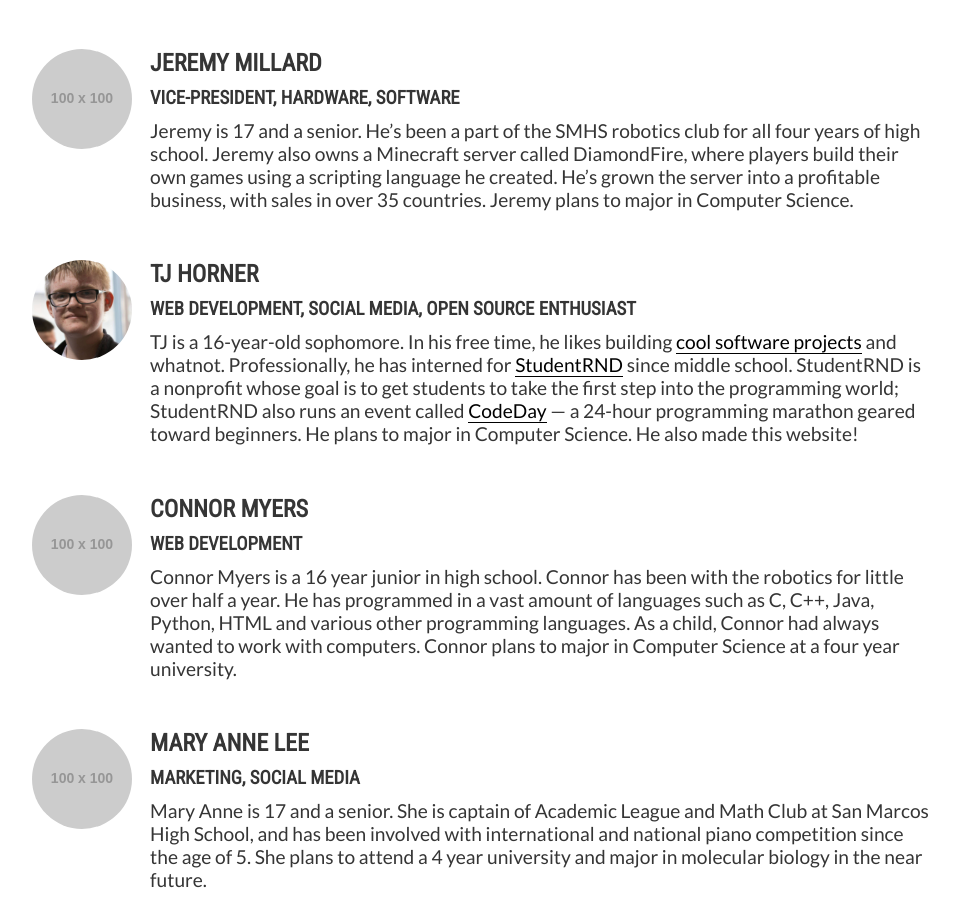
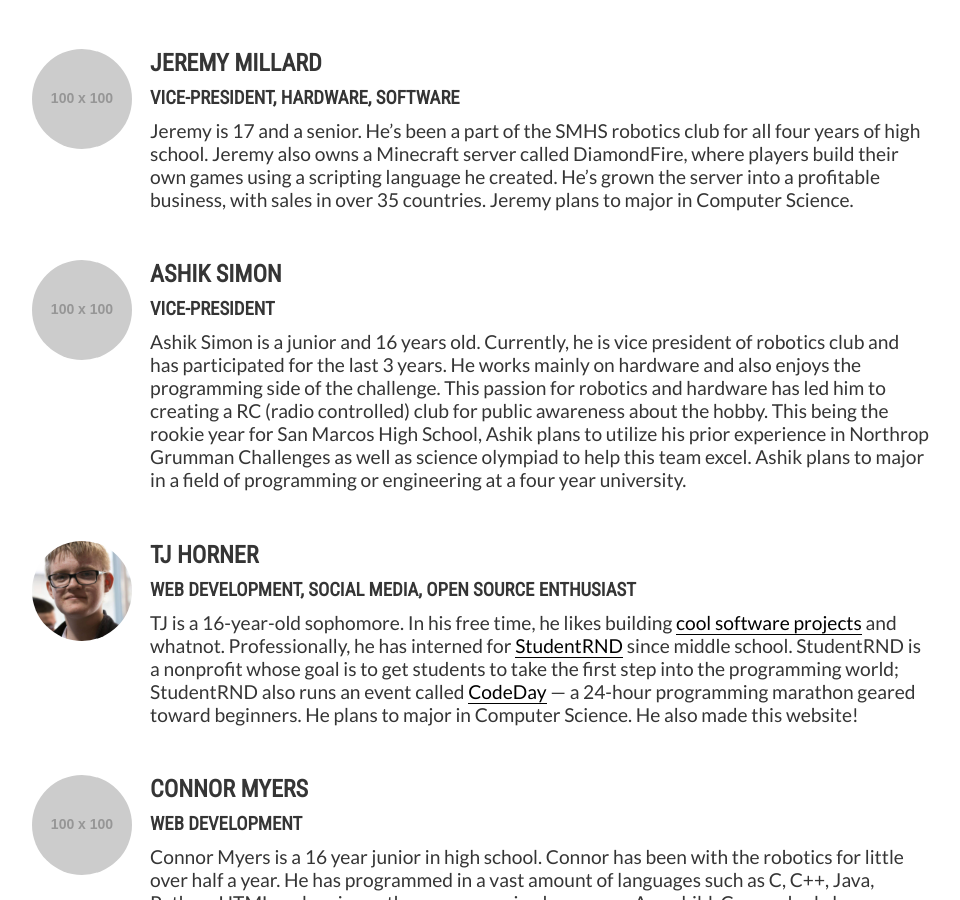
Before and after one commit to AlphaKnights/alphaknights.github.io, a Jekyll site: the page built from index.html, in a window 1280 px wide and 900 px high, scrolled down 1651 px. Shown: the whole window, without its empty margins (158-1118 px from the left). Built offline with Jekyll 4.4.1, drawn with Linux system fonts in a browser that asks for light colours.

Commit message:
Ashik Simon

```diff
--- a/css/main.scss
+++ b/css/main.scss
@@ -176,3 +176,7 @@ footer{
 .mono{
   font-family: monospace;
 }
+
+@keyframes hero-animate{
+
+}
--- a/index.html
+++ b/index.html
@@ -60,6 +60,17 @@ layout: hero
         <h3>Vice-President, Hardware, Software</h3>
         <p>
           Jeremy is 17 and a senior. He’s been a part of the SMHS robotics club for all four years of high school.  Jeremy also owns a Minecraft server called DiamondFire, where players build their own games using a scripting language he created.  He’s grown the server into a profitable business, with sales in over 35 countries.  Jeremy plans to major in Computer Science.
+        </p>
+      </div>
+    </div>
+
+    <div class="profile wow fadeInDown" id="team/ashik">
+      <div class="profile-picture" style="background-image: url(https://placehold.it/100x100?text=AS)"></div>
+      <div class="profile-content">
+        <h2>Ashik Simon</h2>
+        <h3>Vice-President</h3>
+        <p>
+          Ashik Simon is a junior and 16 years old. Currently, he is vice president of robotics club and has participated for the last 3 years. He works mainly on hardware and also enjoys the programming side of the challenge. This passion for robotics and hardware has led him to creating a RC (radio controlled) club for public awareness about the hobby. This being the rookie year for San Marcos High School, Ashik plans to utilize his prior experience in Northrop Grumman Challenges as well as science olympiad to help this team excel. Ashik plans to major in a field of programming or engineering at a four year university.
         </p>
       </div>
     </div>
```
Also changed, not shown: 1 other file.
